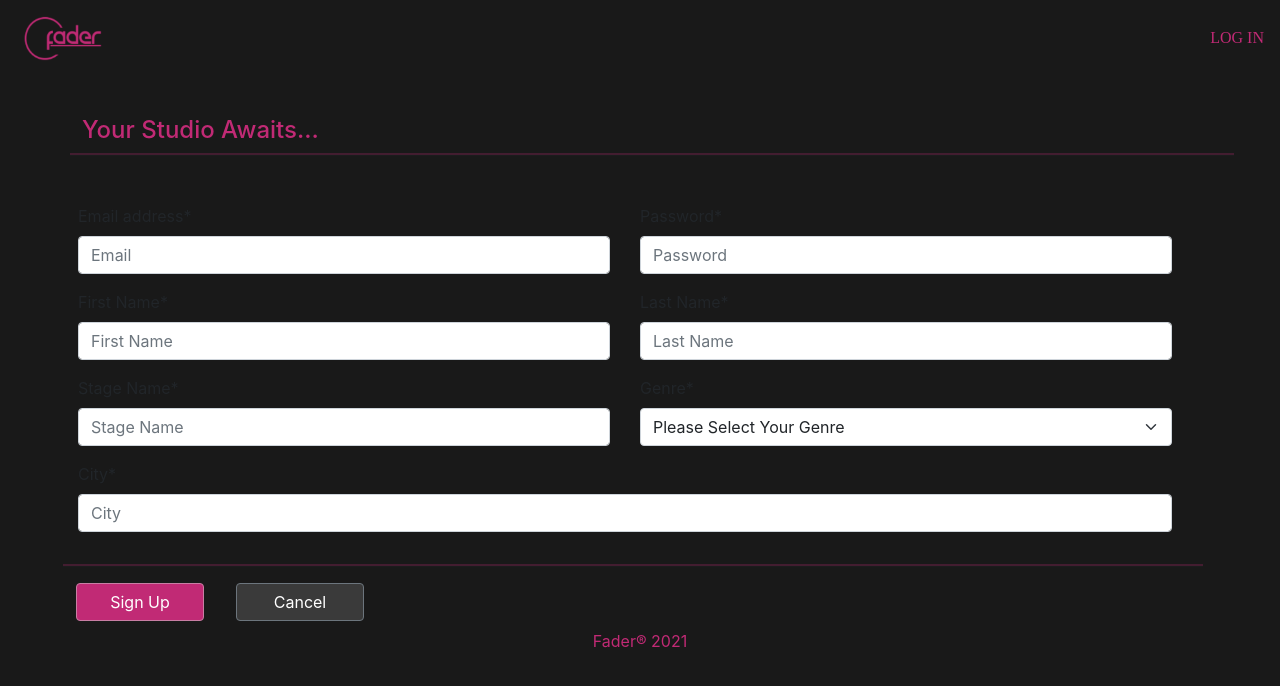
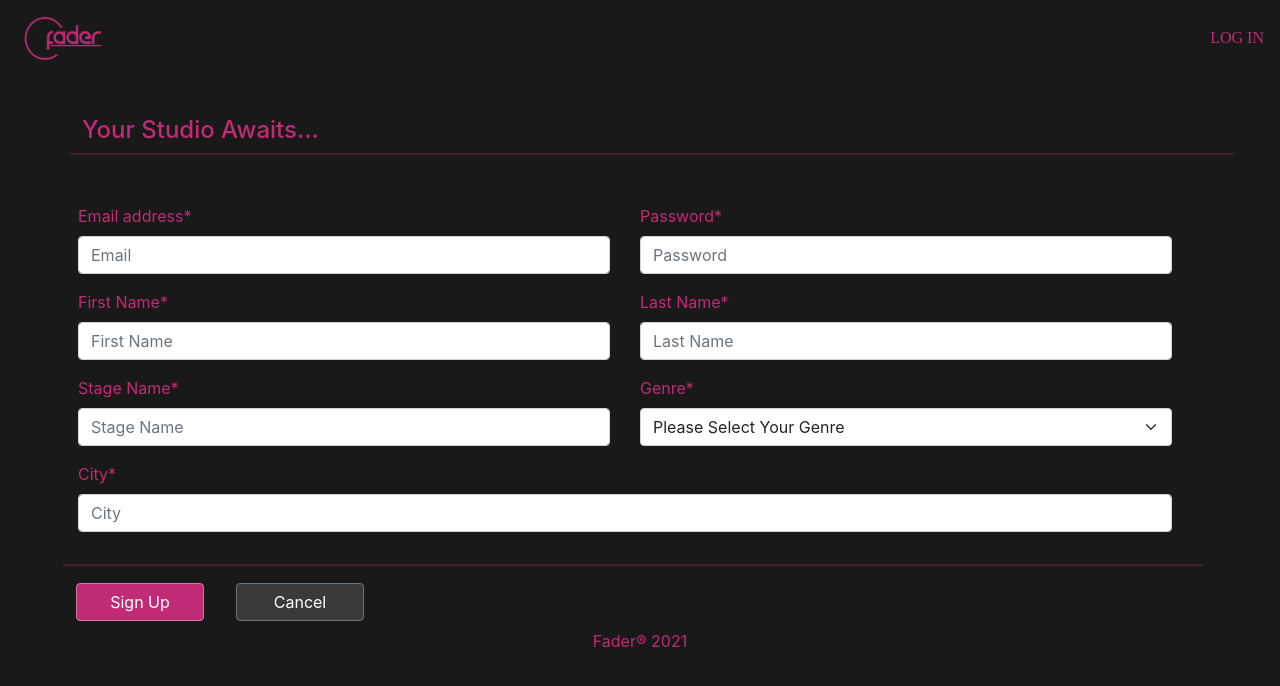
Before and after one commit to ElderBass/Fader, a React (Create React App) app in the folder client/: page /signup in a window 1280 px wide. Shown: the top 686 px of the page. Built offline with nearby package versions, Linux system fonts and the light colour scheme.

Commit message:
signup form css pass

```diff
--- a/client/src/components/SignupForm/index.js
+++ b/client/src/components/SignupForm/index.js
@@ -24,7 +24,7 @@ const SignupForm = (props) => {
           onSubmit={props.signup}
         >
           <div className="col-md-6">
-            <label htmlFor="email">Email address*</label>
+            <label htmlFor="email" className="inputLabel">Email address*</label>
             <input
               type="email"
               className="form-control"
@@ -38,7 +38,7 @@ const SignupForm = (props) => {
             </div>
           </div>
           <div className="col-md-6">
-            <label htmlFor="password" required>
+            <label htmlFor="password" required className="inputLabel">
               Password*
             </label>
             <input
@@ -54,7 +54,7 @@ const SignupForm = (props) => {
             </div>
           </div>
           <div className="col-md-6">
-            <label htmlFor="firstName">First Name*</label>
+            <label htmlFor="firstName" className="inputLabel">First Name*</label>
             <input
               type="text"
               className="form-control"
@@ -68,7 +68,7 @@ const SignupForm = (props) => {
             </div>
           </div>
           <div className="col-md-6">
-            <label htmlFor="lastName">Last Name*</label>
+            <label htmlFor="lastName" className="inputLabel">Last Name*</label>
             <input
               type="text"
               className="form-control"
@@ -82,7 +82,7 @@ const SignupForm = (props) => {
             </div>
           </div>
           <div className="col-md-6">
-            <label htmlFor="stageName">Stage Name*</label>
+            <label htmlFor="stageName" className="inputLabel">Stage Name*</label>
             <input
               type="text"
               className="form-control"
@@ -96,7 +96,7 @@ const SignupForm = (props) => {
             </div>
           </div>
           <div className="col-md-6">
-            <label htmlFor="genre">Genre*</label>
+            <label htmlFor="genre" className="inputLabel">Genre*</label>
             <select
               className="form-select"
               id="genre-input"
@@ -124,7 +124,7 @@ const SignupForm = (props) => {
             <div className="invalid-feedback">You must select a genre.</div>
           </div>
           <div className="form-group col-md-12">
-            <label htmlFor="city">City*</label>
+            <label htmlFor="city" className="inputLabel">City*</label>
             <input
               type="text"
               className="form-control"
--- a/client/src/components/SignupForm/style.css
+++ b/client/src/components/SignupForm/style.css
@@ -6,10 +6,16 @@
     border-top: 0.15rem solid #C12A75;
 }
 
+.inputLabel {
+    color: #C12A75;
+}
+
+/* Div holding submit & close buttons */
 #bottomBtns {
     display: flex;
 }
 
+/* Submit button */
 .btn-secondary {
     background-color: #C12A75;
     width: 8rem;
```
